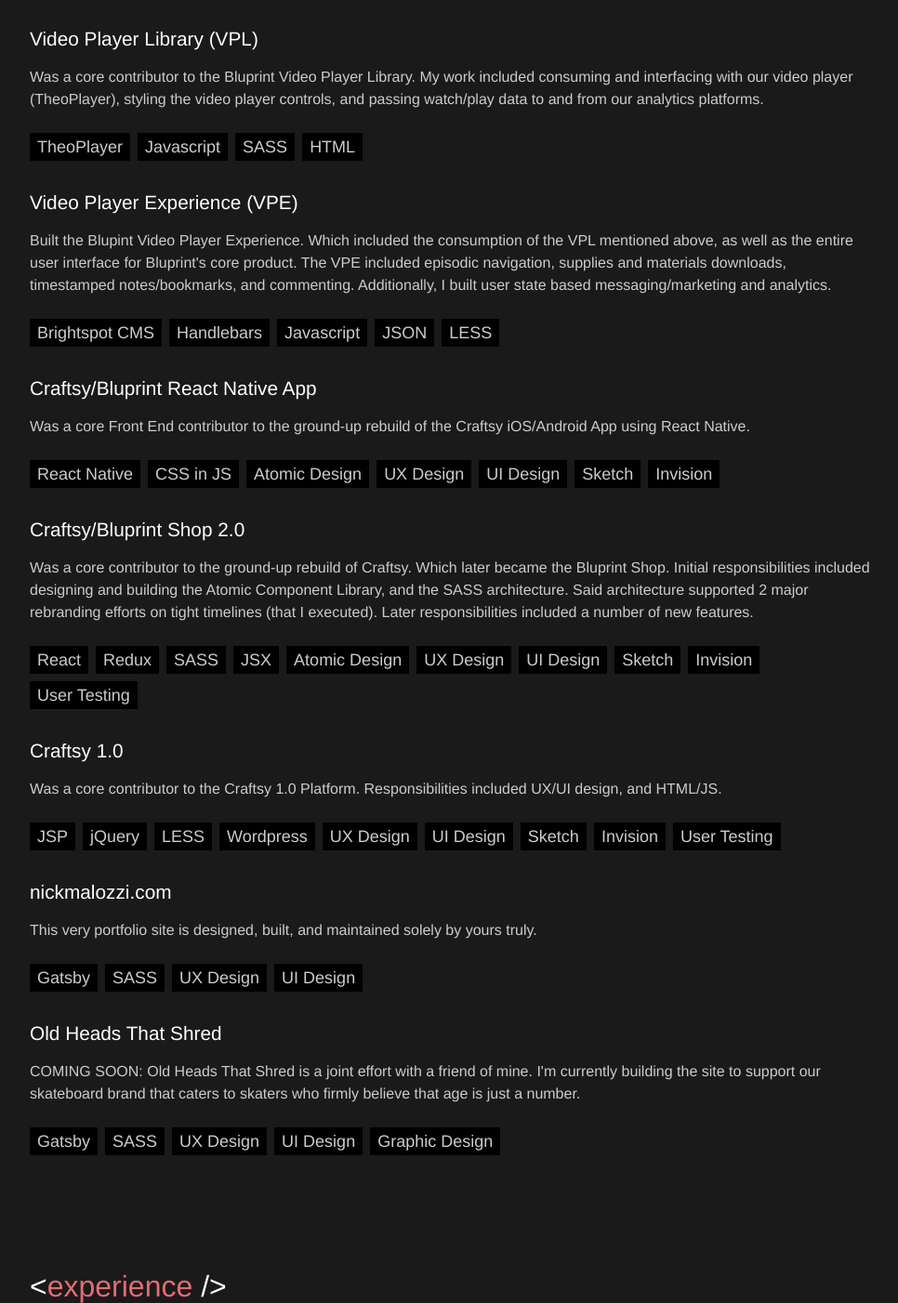
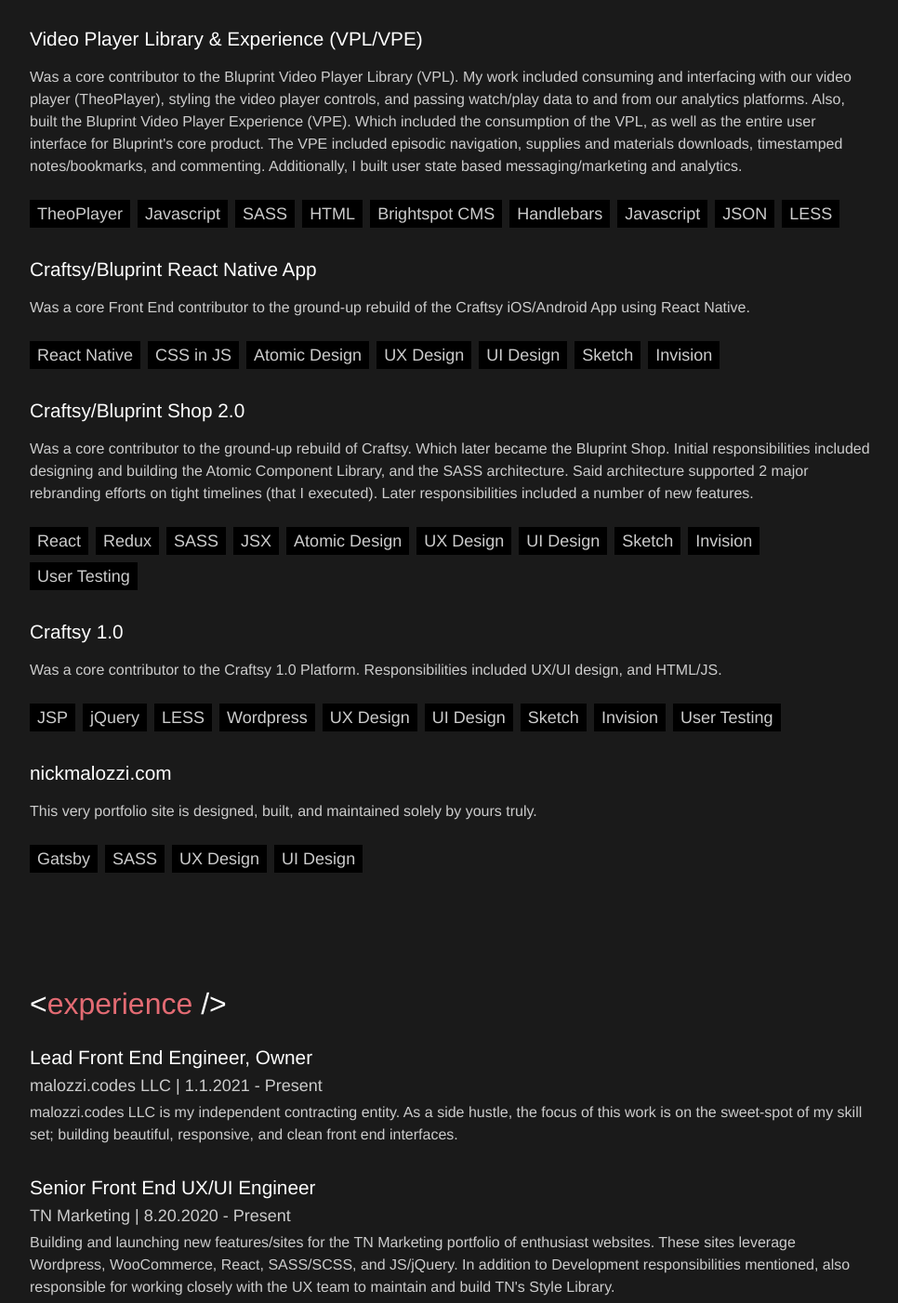
Before and after one commit to nmalozzi/portfolio, a Gatsby site: page / in a window 1280 px wide. Shown: the part 677-2079 px from the top of the page at 93% size, without its empty margins (156-1122 px from the left). Built offline with nearby package versions, Linux system fonts and the light colour scheme; Gatsby itself is replaced by a stand-in of ours; a web font is replaced by a local one.

Commit message:
Updating some content, new email, removing unised fonts.

```diff
--- a/src/components/nav/nav.js
+++ b/src/components/nav/nav.js
@@ -50,7 +50,7 @@ const Nav = ({ navItems }) => {
             <path d="M18.1 13.1v-2.2L16.5 12z" />
           </svg>
         </a>
-        <a href="mailto:nmalozzi@gmail.com" target="_blank" rel="noreferrer">
+        <a href="mailto:nick@malozzi.codes" target="_blank" rel="noreferrer">
           <svg
             className={style.socialIcon}
             xmlns="http://www.w3.org/2000/svg"
--- a/src/nick.json
+++ b/src/nick.json
@@ -15,7 +15,6 @@
         {
           "title": "Instructor Dashboard",
           "description": "Built the Instructor Interface for the Bluprint Video Player Library. This included a statistics section, and an interactive commenting inbox.",
-          "imgUrl": "http://www.fillmurray.com/g/200/200",
           "tags": [
             "Preact",
             "MaterialUI",
@@ -25,21 +24,13 @@
           ]
         },
         {
-          "title": "Video Player Library (VPL)",
-          "description": "Was a core contributor to the Bluprint Video Player Library. My work included consuming and interfacing with our video player (TheoPlayer), styling the video player controls, and passing watch/play data to and from our analytics platforms.",
-          "imgUrl": "http://www.fillmurray.com/g/200/200",
+          "title": "Video Player Library & Experience (VPL/VPE)",
+          "description": "Was a core contributor to the Bluprint Video Player Library (VPL). My work included consuming and interfacing with our video player (TheoPlayer), styling the video player controls, and passing watch/play data to and from our analytics platforms. Also, built the Bluprint Video Player Experience (VPE). Which included the consumption of the VPL, as well as the entire user interface for Bluprint's core product. The VPE included episodic navigation, supplies and materials downloads, timestamped notes/bookmarks, and commenting. Additionally, I built user state based messaging/marketing and analytics.",
           "tags": [
             "TheoPlayer",
             "Javascript",
             "SASS",
-            "HTML"
-          ]
-        },
-        {
-          "title": "Video Player Experience (VPE)",
-          "description": "Built the Blupint Video Player Experience. Which included the consumption of the VPL mentioned above, as well as the entire user interface for Bluprint's core product. The VPE included episodic navigation, supplies and materials downloads, timestamped notes/bookmarks, and commenting. Additionally, I built user state based messaging/marketing and analytics.",
-          "imgUrl": "http://www.fillmurray.com/g/200/200",
-          "tags": [
+            "HTML",
             "Brightspot CMS",
             "Handlebars",
             "Javascript",
@@ -50,7 +41,6 @@
         {
           "title": "Craftsy/Bluprint React Native App",
           "description": "Was a core Front End contributor to the ground-up rebuild of the Craftsy iOS/Android App using React Native.",
-          "imgUrl": "http://www.fillmurray.com/g/200/200",
           "tags": [
             "React Native",
             "CSS in JS",
@@ -64,7 +54,6 @@
         {
           "title": "Craftsy/Bluprint Shop 2.0",
           "description": "Was a core contributor to the ground-up rebuild of Craftsy. Which later became the Bluprint Shop. Initial responsibilities included designing and building the Atomic Component Library, and the SASS architecture. Said architecture supported 2 major rebranding efforts on tight timelines (that I executed). Later responsibilities included a number of new features.",
-          "imgUrl": "http://www.fillmurray.com/g/200/200",
           "tags": [
             "React",
             "Redux",
@@ -81,7 +70,6 @@
         {
           "title": "Craftsy 1.0",
           "description": "Was a core contributor to the Craftsy 1.0 Platform. Responsibilities included UX/UI design, and HTML/JS.",
-          "imgUrl": "http://www.fillmurray.com/g/200/200",
           "tags": [
             "JSP",
             "jQuery",
@@ -97,24 +85,11 @@
         {
           "title": "nickmalozzi.com",
           "description": "This very portfolio site is designed, built, and maintained solely by yours truly.",
-          "imgUrl": "http://www.fillmurray.com/g/200/200",
           "tags": [
             "Gatsby",
             "SASS",
             "UX Design",
             "UI Design"
-          ]
-        },
-        {
-          "title": "Old Heads That Shred",
-          "description": "COMING SOON: Old Heads That Shred is a joint effort with a friend of mine. I'm currently building the site to support our skateboard brand that caters to skaters who firmly believe that age is just a number.",
-          "imgUrl": "http://www.fillmurray.com/g/200/200",
-          "tags": [
-            "Gatsby",
-            "SASS",
-            "UX Design",
-            "UI Design",
-            "Graphic Design"
           ]
         }
       ]
@@ -123,6 +98,13 @@
       "title": "Experience",
       "color": "red",
       "jobs": [
+        {
+          "name": "malozzi.codes LLC",
+          "jobTitle": "Lead Front End Engineer, Owner",
+          "startDate": "1.1.2021",
+          "endDate": "Present",
+          "description": "malozzi.codes LLC is my independent contracting entity. As a side hustle, the focus of this work is on the sweet-spot of my skill set; building beautiful, responsive, and clean front end interfaces."
+        },
         {
           "name": "TN Marketing",
           "jobTitle": "Senior Front End UX/UI Engineer",
```
Also changed, not shown: src/fonts/Ubuntu-Regular.woff (deleted), src/fonts/Ubuntu-Regular.woff2 (deleted), 1 other file.
